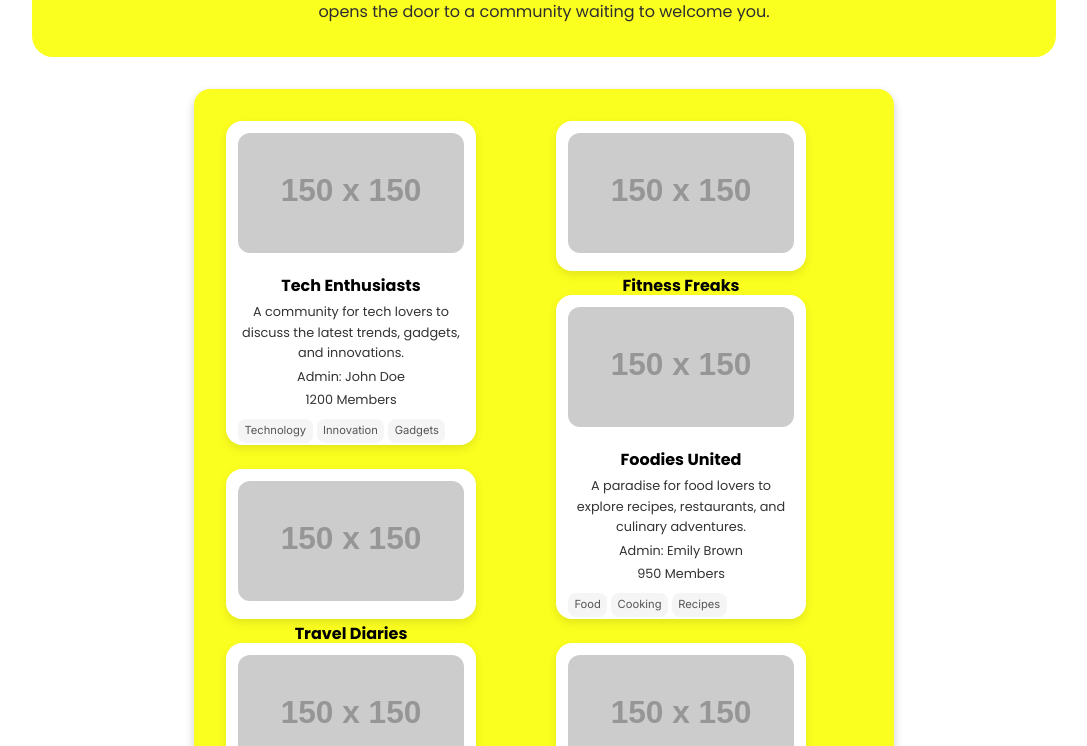
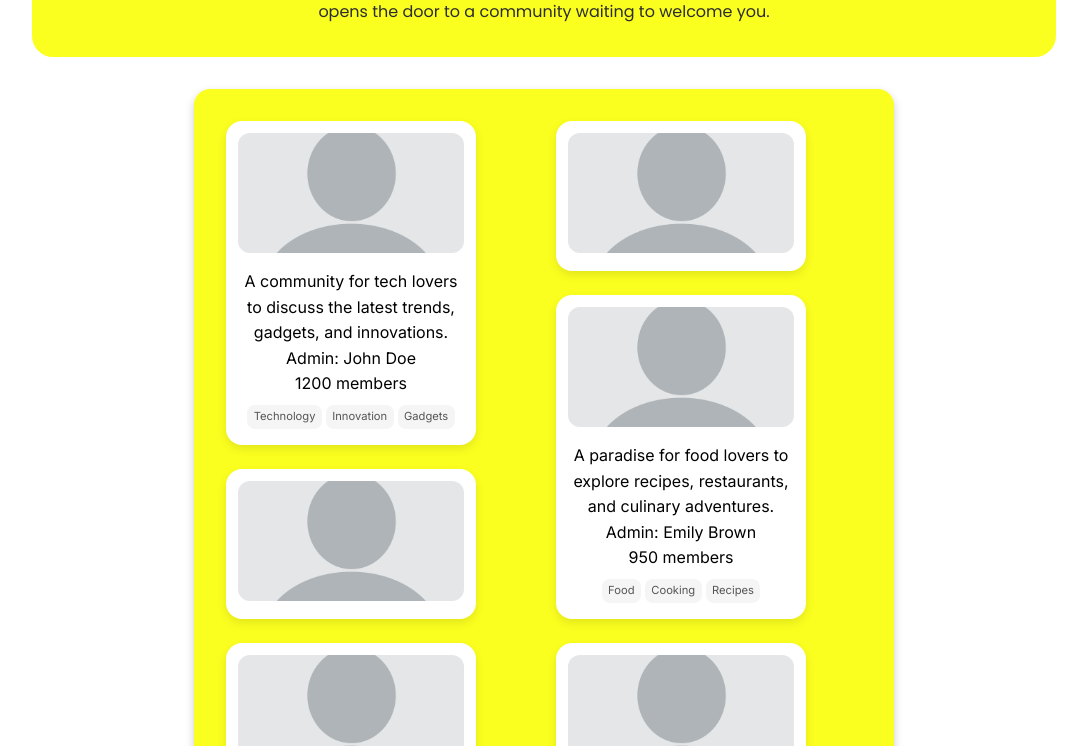
Before and after one commit to satya1844/project-vivid, a React (Vite) app in the folder vivid/: page / in a window 1280 px wide. Shown: the part 1300-2046 px from the top of the page, without its empty margins (96-1183 px from the left). Built offline with nearby package versions, Linux system fonts and the light colour scheme.

Commit message:
Implement login functionality with redirect; add FollowCursor component and update CommunityCard styles

```diff
--- a/vivid/pages/LoginPage/LoginPage.jsx
+++ b/vivid/pages/LoginPage/LoginPage.jsx
@@ -1,14 +1,24 @@
 import React, { useState } from "react";
 import { Eye, EyeOff } from "lucide-react";
 import "./LoginPage.css";
+import FollowCursor from '../../src/assets/Cursor';
 // Ensure the file exists or replace with an existing image
 import LoginImage from "../../src/assets/signup.svg"; // Replace with a valid image path
 
-function LoginPage() {
+function LoginPage({ onLoginSuccess }) {
   const [showPassword, setShowPassword] = useState(false);
 
+  const handleLogin = () => {
+    // Simulate login success
+    if (onLoginSuccess) {
+      onLoginSuccess();
+    }
+  };
+
   return (
+
     <div className="login-container">
+      <FollowCursor color="#DEDEDE" />
       <div className="login-content">
         {/* Login Image */}
         <div className="login-image">
@@ -40,7 +50,7 @@ function LoginPage() {
             <span>Or</span>
           </div>
 
-          <button className="login-btn">Log In</button>
+          <button className="login-btn" onClick={handleLogin}>Log In</button>
 
           <div className="extra-links">
             <a href="#">Forgot password?</a>
--- a/vivid/src/App.jsx
+++ b/vivid/src/App.jsx
@@ -1,5 +1,5 @@
 import React from 'react';
-import { BrowserRouter as Router, Route, Routes, useLocation } from 'react-router-dom';
+import { BrowserRouter as Router, Route, Routes, useLocation, useNavigate } from 'react-router-dom';
 
 import MainSection from './Components/MainSection/MainSection';
 import LoginPage from '../pages/LoginPage/LoginPage';
@@ -10,6 +10,16 @@ import FollowCursor from './assets/Cursor';
 import PeopleCardsContainer from '../src/Components/PeopleCardContainerfolder/PeopleCardsContainer';
 import CommunityCardsSection from '../src/Components/CommunityCards/CommunityCardsSection';
 import NavBar from '../src/Components/NavBar/NavBar';
+
+function LoginPageWithRedirect() {
+  const navigate = useNavigate();
+
+  const handleLoginSuccess = () => {
+    navigate('/userdashboard'); // Redirect to user dashboard after login
+  };
+
+  return <LoginPage onLoginSuccess={handleLoginSuccess} />;
+}
 
 function Layout() {
   const location = useLocation();
@@ -34,11 +44,11 @@ function Layout() {
               <MainSection />
               <PeopleCardsContainer />
               <CommunityCardsSection />
-              <Ribbons />
+
             </>
           }
         />
-        <Route path="/login" element={<LoginPage />} />
+        <Route path="/login" element={<LoginPageWithRedirect />} />
         <Route path="/signup" element={<SignUpPage />} />
         <Route path="/userdashboard" element={<UserdashBoard />} />
       </Routes>
--- a/vivid/src/Components/CommunityCards/CommunityCard.css
+++ b/vivid/src/Components/CommunityCards/CommunityCard.css
@@ -1,13 +1,18 @@
 .community-card {
   background-color: #ffffff;
   border-radius: 1rem;
-  padding: 0.75rem; /* Reduced padding */
+  padding: 0.75rem;
   width: 250px;
   text-align: center;
   flex: 0 0 auto;
   box-shadow: 0 4px 10px rgba(0, 0, 0, 0.1);
   transition: transform 0.3s ease, box-shadow 0.3s ease;
   color: #000000;
+  display: flex;
+  flex-direction: column;
+  align-items: center;
+  overflow: hidden; /* Ensure content doesn't overflow */
+  position: relative;
 }
 
 .community-card:hover {
@@ -17,39 +22,41 @@
 
 .community-card-image {
   width: 100%;
-  height: 120px; /* Reduced height */
+  height: 120px;
   object-fit: cover;
   border-radius: 0.75rem;
-  margin-bottom: 0.5rem; /* Reduced margin */
+  margin-bottom: 0.5rem;
 }
 
 .community-card-title {
   font-family: "Poppins", sans-serif;
-  font-size: 1rem; /* Reduced font size */
-  margin: 0.25rem 0; /* Reduced margin */
+  font-size: 1rem;
+  margin: 0.25rem 0;
   font-weight: bold;
+  z-index: 2; /* Ensure the title is always visible */
 }
 
 .community-card-info,
 .community-card-admin,
-.community-card-members {
-  font-family: "Poppins", sans-serif;
-  font-size: 0.8rem; /* Reduced font size */
-  margin: 0.2rem 0; /* Reduced margin */
-  color: #333;
+.community-card-members,
+.community-card-tags {
+  opacity: 1; /* Ensure details are visible by default */
+  transform: translateY(0); /* Reset position */
+  transition: opacity 0.3s ease, transform 0.3s ease;
 }
 
 .community-card-tags {
   display: flex;
   flex-wrap: wrap;
-  gap: 0.25rem; /* Reduced gap */
+  gap: 0.25rem;
   margin-top: 0.5rem;
+  justify-content: center;
 }
 
 .community-card-tag {
   background-color: #f5f5f5;
   color: #555;
-  padding: 0.2rem 0.4rem; /* Reduced padding */
+  padding: 0.2rem 0.4rem;
   border-radius: 0.5rem;
-  font-size: 0.7rem; /* Reduced font size */
+  font-size: 0.7rem;
 }
--- a/vivid/src/Components/CommunityCards/CommunityCard.jsx
+++ b/vivid/src/Components/CommunityCards/CommunityCard.jsx
@@ -1,19 +1,19 @@
-import React from "react";
-import "./CommunityCard.css";
+// CommunityCard.jsx
+import React from 'react';
+import './CommunityCard.css';
+import profilePic from '../../assets/profilepic.png'; // Use profile.png as the placeholder
 
-const CommunityCard = ({ name, info, admin, picture, members, tags }) => {
+const CommunityCard = ({ title, info, admin, members, tags }) => {
   return (
     <div className="community-card">
-      <img src={picture} alt={name} className="community-card-image" />
-      <h3 className="community-card-title">{name}</h3>
+      <img src={profilePic} alt="Community" className="community-card-image" />
+      <h3 className="community-card-title">{title}</h3>
       <p className="community-card-info">{info}</p>
       <p className="community-card-admin">Admin: {admin}</p>
-      <p className="community-card-members">{members} Members</p>
+      <p className="community-card-members">{members} members</p>
       <div className="community-card-tags">
         {tags.map((tag, index) => (
-          <span key={index} className="community-card-tag">
-            {tag}
-          </span>
+          <span key={index} className="community-card-tag">{tag}</span>
         ))}
       </div>
     </div>
--- a/vivid/src/assets/Cursor.jsx
+++ b/vivid/src/assets/Cursor.jsx
@@ -1,6 +1,6 @@
 'use client';
 import { useEffect } from 'react';
-const FollowCursor = ({ color = '#323232a6' }) => {
+const FollowCursor = ({ color = '#1E1E1E' }) => {
   useEffect(() => {
     let canvas;
     let context;
--- a/vivid/src/main.jsx
+++ b/vivid/src/main.jsx
@@ -1,9 +1,10 @@
-import { createRoot } from 'react-dom/client'
+import React from 'react'
+import ReactDOM from 'react-dom/client'
 import './index.css'
 import App from './App'
 
-
-
-createRoot(document.getElementById('root')).render(
-  <App/>, // <React.StrictMode> is not used to avoid double rendering in development mode
+ReactDOM.createRoot(document.getElementById('root')).render(
+  <React.StrictMode>
+    <App />
+  </React.StrictMode>,
 )
```
Also changed, not shown: vivid/src/config/authConfig.js (added, +21 -0 lines).
